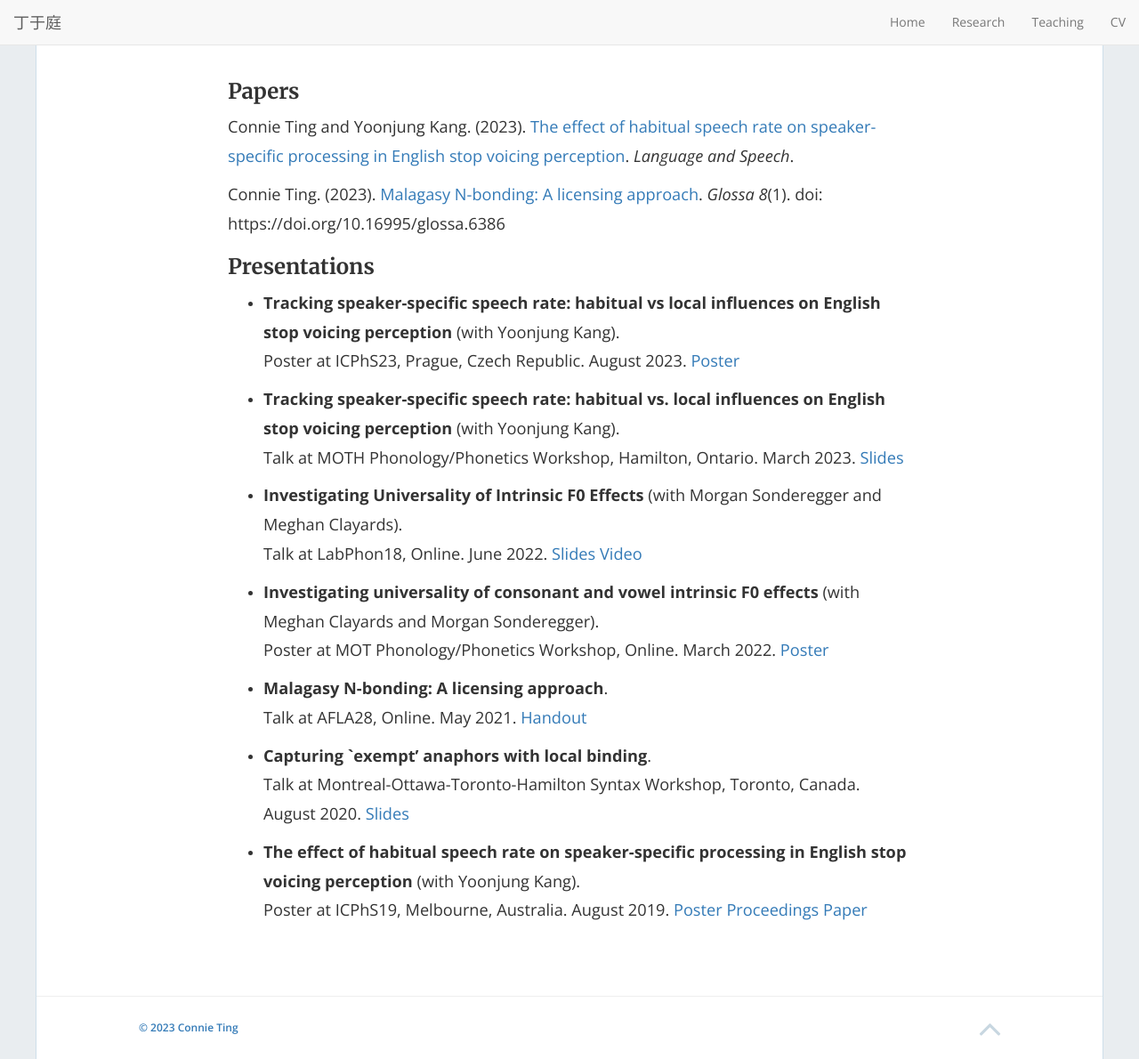
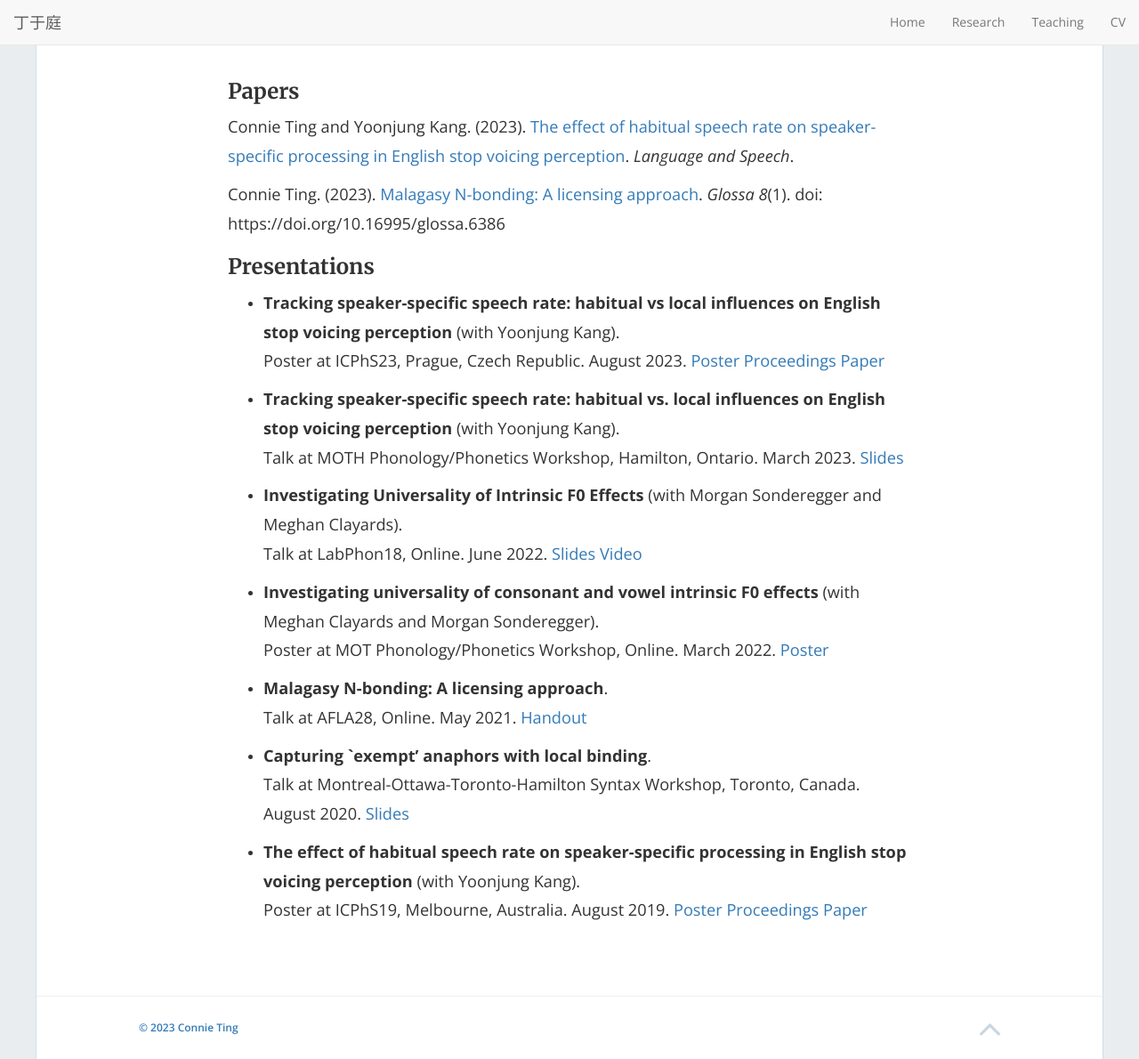
Before and after one commit to connieting/connieting.github.io, a Jekyll site: the page built from research.md, in a window 1280 px wide and 1190 px high. Shown: the whole window at 89% size. Built offline with Jekyll 4.4.1, drawn with Linux system fonts in a browser that asks for light colours; nearby versions of some CDN libraries.

Commit message:
Update research.md

```diff
--- a/research.md
+++ b/research.md
@@ -14,16 +14,16 @@
 ### Presentations <br>
 
 - **Tracking speaker-specific speech rate: habitual vs local influences on English stop voicing perception** (with Yoonjung Kang).\
-  Poster at ICPhS23, Prague, Czech Republic. August 2023. [Poster](/imgs/guava.jpeg)
+  Poster at ICPhS23, Prague, Czech Republic. August 2023. [Poster](ICPhS23_Eng_SpeechRate) [Proceedings Paper](ICPhS23.pdf)
 
 - **Tracking speaker-specific speech rate: habitual vs. local influences on English stop voicing perception** (with Yoonjung Kang).\
-  Talk at MOTH Phonology/Phonetics Workshop, Hamilton, Ontario. March 2023. [Slides](/imgs/guava.jpeg)
+  Talk at MOTH Phonology/Phonetics Workshop, Hamilton, Ontario. March 2023. [Slides]()
 
 - **Investigating Universality of Intrinsic F0 Effects** (with Morgan Sonderegger and Meghan Clayards).\
-  Talk at LabPhon18, Online. June 2022. [Slides](LabPhon_IF0.pdf) [Video](/imgs/guava.jpeg)
+  Talk at LabPhon18, Online. June 2022. [Slides](LabPhon_IF0.pdf) [Video]()
 
 - **Investigating universality of consonant and vowel intrinsic F0 effects** (with Meghan Clayards and Morgan Sonderegger).\
-  Poster at MOT Phonology/Phonetics Workshop, Online. March 2022. [Poster](/imgs/guava.jpeg)
+  Poster at MOT Phonology/Phonetics Workshop, Online. March 2022. [Poster](MOT_Universal_IF0)
 
 - **Malagasy N-bonding: A licensing approach**.\
   Talk at AFLA28, Online. May 2021.  [Handout](AFLA_handout.pdf)
```
